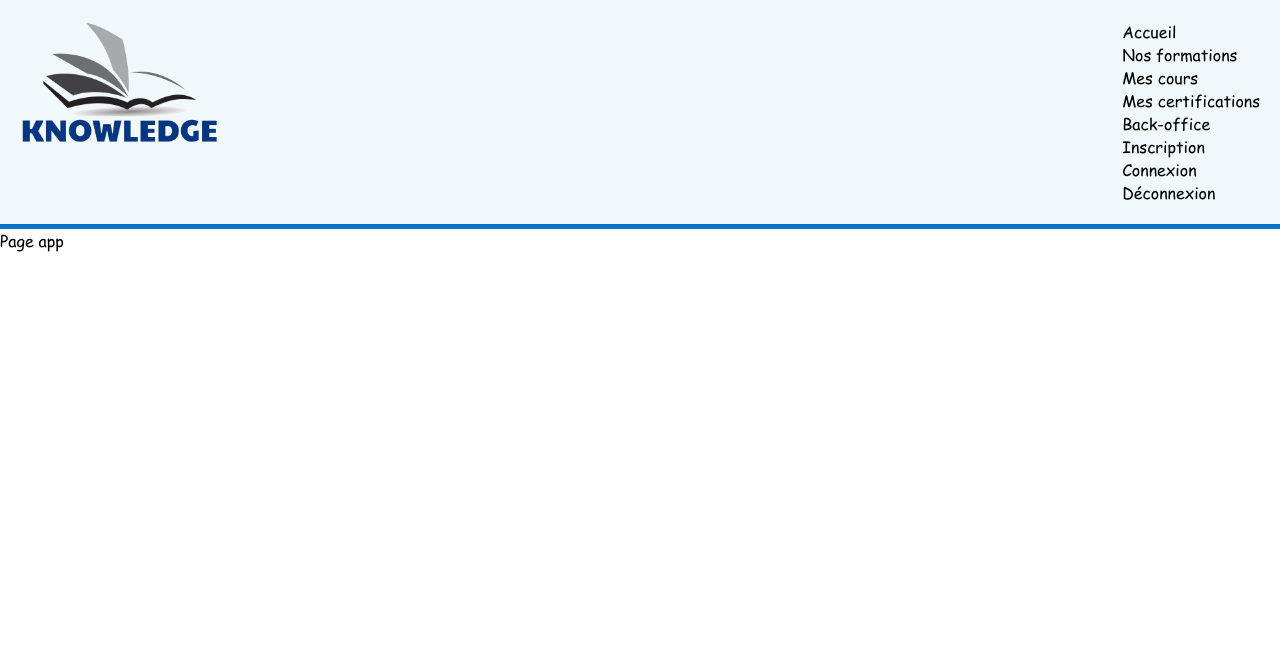
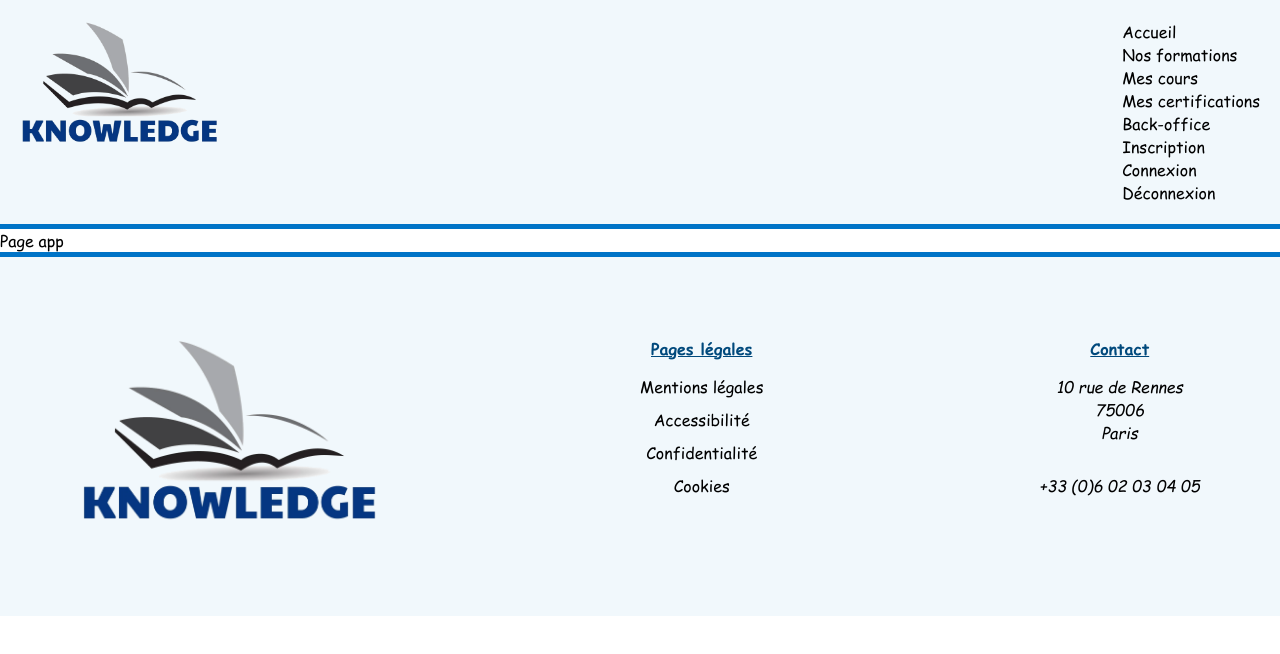
Before and after one commit to fb-lb/CEF_devoirs_knowledge-front, an Angular app: page / in a window 1280 px wide. Shown: the top 654 px of the page. Built offline with nearby package versions, Linux system fonts and the light colour scheme.

Commit message:
Add footer

```diff
--- a/src/app/app.html
+++ b/src/app/app.html
@@ -2,3 +2,4 @@
 <h1>Page app</h1>
 
 <router-outlet />
+<app-footer></app-footer>
--- a/src/app/app.ts
+++ b/src/app/app.ts
@@ -1,11 +1,12 @@
 import { Component, signal } from '@angular/core';
 import { RouterOutlet } from '@angular/router';
 import { Header } from './header/header';
+import { Footer } from './footer/footer';
 
 @Component({
   selector: 'app-root',
   standalone: true,
-  imports: [RouterOutlet, Header],
+  imports: [RouterOutlet, Header, Footer],
   templateUrl: './app.html',
   styleUrl: './app.scss'
 })
--- /dev/null
+++ b/src/app/footer/footer.html
@@ -0,0 +1,25 @@
+<footer class="footer">
+    <a class="footer__logo-link" href="#"><img class="footer__logo-image" src="/assets/images/logo.webp" alt="Logo de l'entreprise Knowledge Learning. Dessin d'un livre gris ouvert avec Knowledge écrit en dessous en bleu foncé."></a>
+    <div class="footer__content">
+        <section class="footer__legal-section">
+            <h2 class="footer__legal-title">Pages légales</h2>
+            <ul class="footer__legal-list">
+                <li class="footer__legal-item"><a class="footer__legal-link" href="#">Mentions légales</a></li>
+                <li class="footer__legal-item"><a class="footer__legal-link" href="#">Accessibilité</a></li>
+                <li class="footer__legal-item"><a class="footer__legal-link" href="#">Confidentialité</a></li>
+                <li class="footer__legal-item"><a class="footer__legal-link" href="#">Cookies</a></li>
+            </ul>
+        </section>
+        <section class="footer__contact-section">
+            <h2 class="footer__contact-title">Contact</h2>
+            <address class="footer__contact-content">
+                <a class="footer__contact-map" target="_blank" rel="noopener noreferrer" href="https://www.google.com/maps/place/10+Rue+de+Rennes,+75006+Paris/@48.8541729,2.3305396,17z/data=!3m1!4b1!4m6!3m5!1s0x47e67152904df805:0x809a4d51aab71613!8m2!3d48.8541694!4d2.3331145!16s%2Fg%2F11pzv915tp?entry=ttu&g_ep=EgoyMDI1MDkwMy4wIKXMDSoASAFQAw%3D%3D">
+                    10 rue de Rennes<br>
+                    75006<br>
+                    Paris
+                </a>
+                <a class="footer__contact-tel" href="tel:+33602030405">+33 (0)6 02 03 04 05</a>
+            </address>
+        </section>
+    </div>
+</footer>
--- /dev/null
+++ b/src/app/footer/footer.scss
@@ -0,0 +1,133 @@
+@use '../../styles/variables' as *;
+@use '../../styles/breakpoints' as *;
+
+.footer {
+    color: $dark-blue;
+    display: flex;
+    padding: 20px;
+    justify-content: space-between;
+    background-color: $light-blue;
+    border-top: 5px solid $medium-blue;
+
+    @include for-s {
+        flex-direction: column;
+        gap: 20px;
+        align-items: center;
+    }
+
+    @include for-m {
+        padding: 50px;
+    }
+
+    @include for-l {
+        padding: 80px;
+    }
+}
+
+.footer__logo-link {
+    max-width: 200px;
+    height: fit-content;
+
+    @include for-m {
+        max-width: 300px;
+    }
+
+    @include for-l {
+        max-width: 300px;
+    }
+}
+
+.footer__logo-image {
+    width: 100%;
+}
+
+.footer__content {
+    display: flex;
+    flex-direction: column;
+
+    @include for-s {
+        gap: 40px;
+    }
+
+    @include for-m {
+        width: 50%;
+        gap: 40px;
+    }
+
+    @include for-l {
+        flex-direction: row;
+        width: 50%;
+        justify-content: space-between;
+    }
+}
+
+.footer__legal-section {
+    display: flex;
+    flex-direction: column;
+    gap: 15px;
+}
+
+.footer__legal-title {
+    text-align: center;
+    text-decoration: underline;
+    font-weight: bold;
+}
+
+.footer__legal-list {
+    text-align: center;
+    display: flex;
+    flex-direction: column;
+    gap: 10px;
+}
+
+.footer__legal-item {
+    transition: all 0.3s ease;
+}
+
+.footer__legal-item:hover {
+    transform: scale(1.05);
+}
+
+.footer__legal-link {}
+
+.footer__legal-link:hover {
+    color: $dark-blue;
+}
+
+.footer__contact-section {}
+
+.footer__contact-title {
+    text-align: center;
+    font-weight: bold;
+    text-decoration: underline;
+    margin-bottom: 15px;
+}
+
+.footer__contact-content {
+    display: flex;
+    flex-direction: column;
+    text-align: center;
+    gap: 10px;
+
+    @include for-l {
+        gap: 30px;
+    }
+}
+
+.footer__contact-map {
+    transition: all 0.3s ease;
+}
+
+.footer__contact-map:hover {
+    transform: scale(1.05);
+    color: $dark-blue;
+}
+
+.footer__contact-tel {
+    transition: all 0.3s ease;
+}
+
+.footer__contact-tel:hover {
+    transform: scale(1.05);
+    color: $dark-blue;
+}
--- a/src/app/header/header.scss
+++ b/src/app/header/header.scss
@@ -11,24 +11,17 @@
 .header__logo-link {
     max-width: 200px;
     height: fit-content;
-
 }
 
 .header__logo-image {
     width: 100%;
 }
 
-.header__nav {
+.header__nav {}
 
-}
+.header__nav-list {}
 
-.header__nav-list {
-    list-style: none;
-}
-
-.header__nav-link {
-
-}
+.header__nav-link {}
 
 .header__nav-item--with-submenu {}
 
@@ -36,8 +29,6 @@
 
 .header__submenu {}
 
-.header__submenu-item {
-    list-style: none;
-}
+.header__submenu-item {}
 
 .header__submenu-link {}
--- a/src/styles.scss
+++ b/src/styles.scss
@@ -11,6 +11,10 @@
 a {
     color: black;
     text-decoration: none;
+}
+
+li {
+    list-style: none;
 }
 
 button {
--- /dev/null
+++ b/src/styles/_breakpoints.scss
@@ -0,0 +1,20 @@
+$breakpoint-s: 769px;
+$breakpoint-m: 993px;
+
+@mixin for-s {
+    @media screen and (max-width: #{$breakpoint-s - 1}) {
+        @content;
+    }
+}
+
+@mixin for-m {
+    @media screen and (min-width: #{$breakpoint-s}) and (max-width: #{$breakpoint-m - 1}) {
+        @content;
+    }
+}
+
+@mixin for-l {
+    @media screen and (min-width: #{$breakpoint-m}) {
+        @content;
+    }
+}
```
Also changed, not shown: src/app/footer/footer.ts (added, +12 -0 lines), 1 other file (tests, documents, lock files or other folders).
